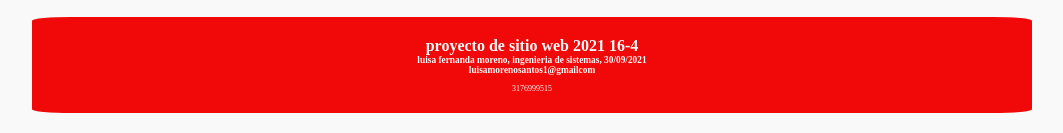
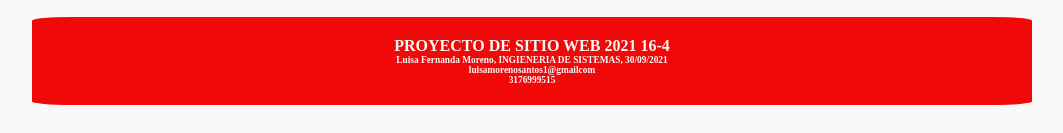
Before and after one commit to mich198924/fase3, a plain HTML site: page index01.html in a window 1280 px wide. Shown: the part 3704-3837 px from the top of the page, without its empty margins (108-1171 px from the left). Drawn offline with Linux system fonts and the light colour scheme.

Commit message:
timeline falta

```diff
--- a/index01.html
+++ b/index01.html
@@ -128,12 +128,12 @@
             </div>
             <!--pie de pagina  -->
             <footer class="piedepagina ">
-                <h1>proyecto de sitio web 2021 16-4</h1>
-                <h3>luisa fernanda moreno, ingenieria de sistemas, 30/09/2021</h3>
+                <h1>PROYECTO DE SITIO WEB 2021 16-4</h1>
+                <h3>Luisa Fernanda Moreno, INGIENERIA DE SISTEMAS, 30/09/2021</h3>
                 <h3>luisamorenosantos1@gmailcom</h3>
-                <br>3176999515
+                <h3>3176999515</h3>
 
             </footer>
-        </div>
+         </div>
     </body>
     </html>
```
Also changed, not shown: index.html (+3 -3 lines), index02.html (+3 -3 lines), index03.html (+3 -3 lines), index04.html (+3 -3 lines), index05.html (+3 -3 lines).
